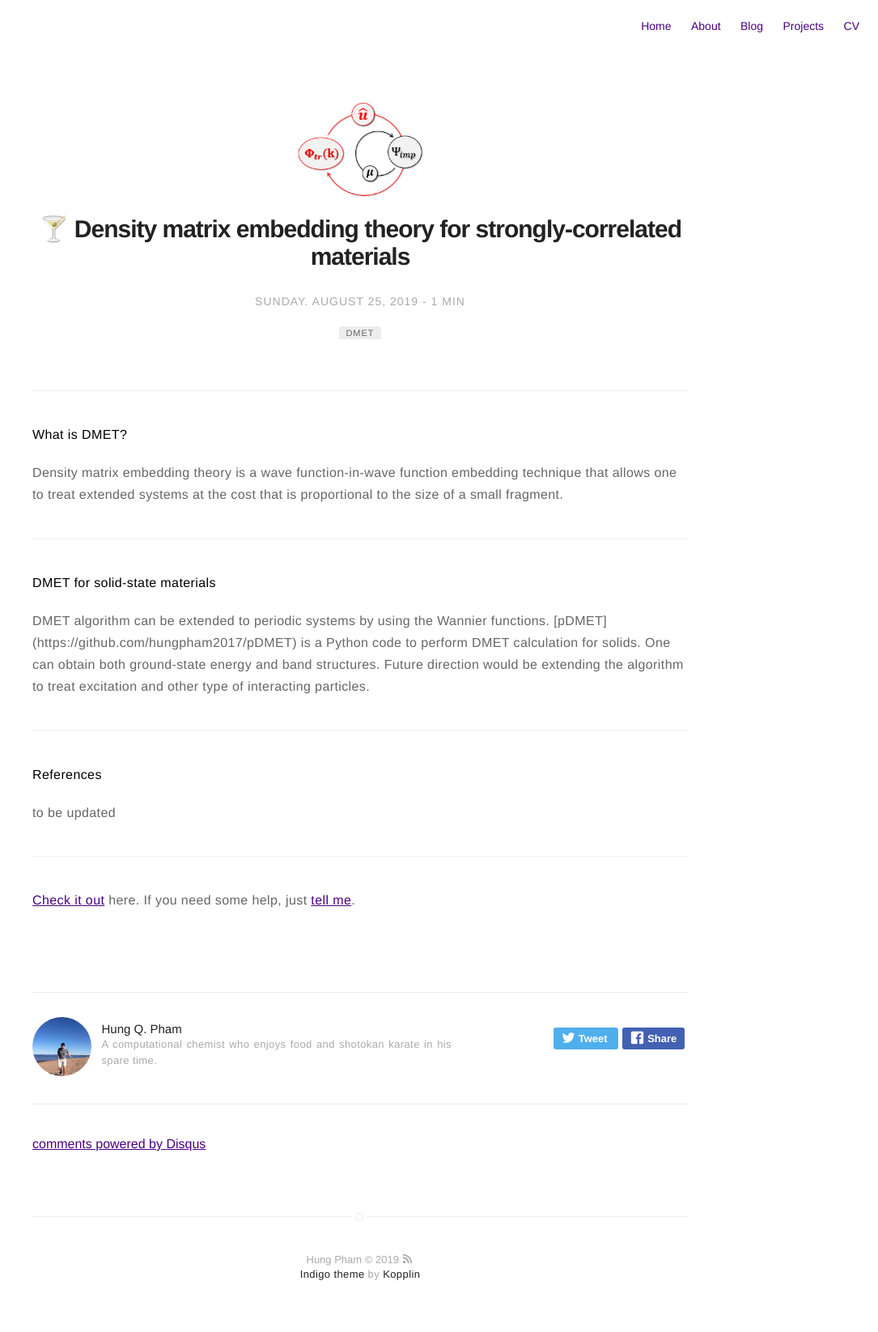
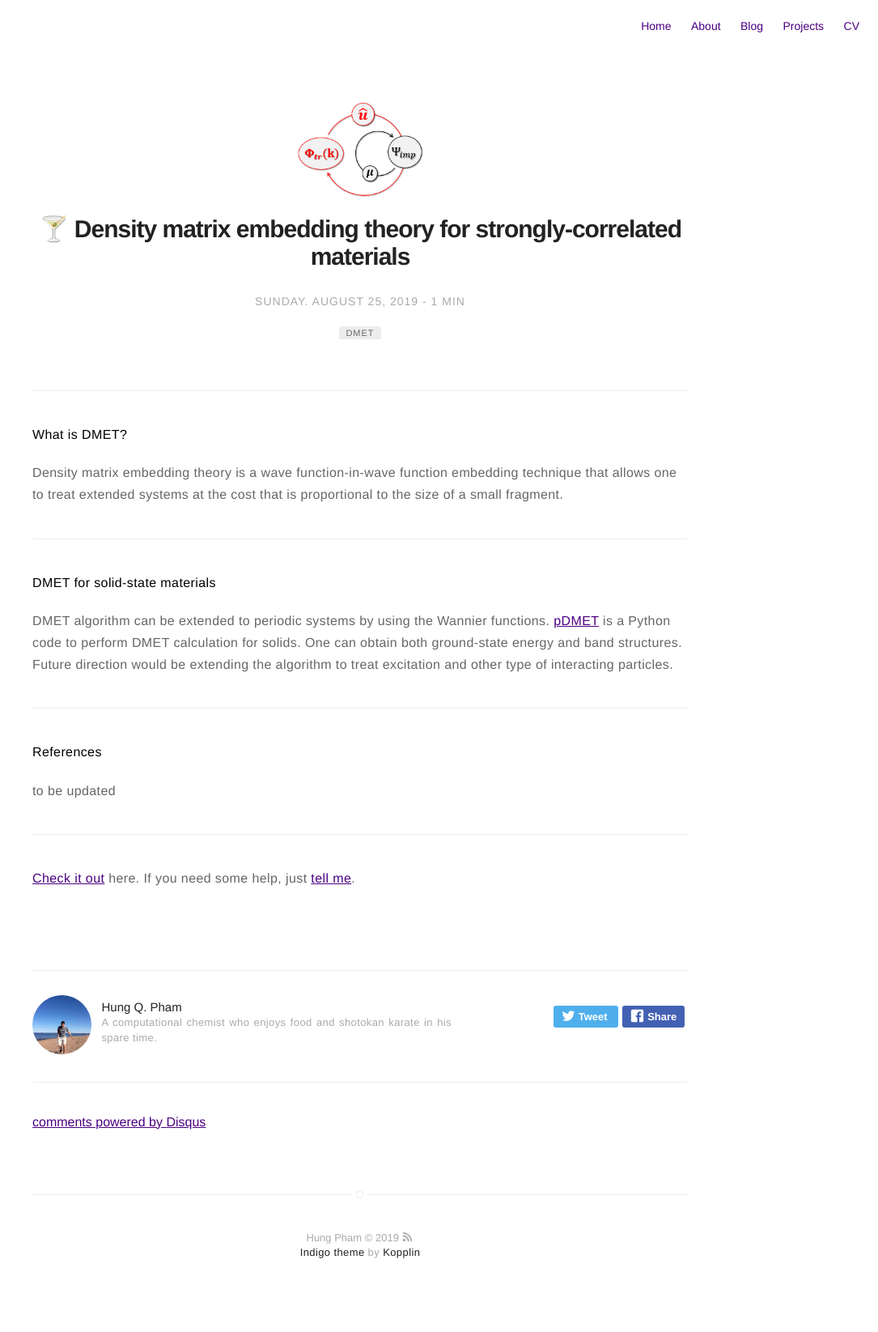
Before and after one commit to hungpham2017/hungpham2017.github.io, a Jekyll site: the page built from _posts/2019-08-25-pDMET.markdown, in a window 1280 px wide. Shown: the whole page at 81% size, without its empty margins (195-1280 px from the left). Built offline with Jekyll 4.4.1, drawn with Linux system fonts in a browser that asks for light colours; emoji names are drawn with the system emoji font; comment, search, counter and statistics services are not loaded; after the commit the page ends 1618 px from its top, so only the background shows below that; some of the changed lines change nothing that is shown.

Commit message:
updating pDMET

```diff
--- a/_posts/2019-08-25-pDMET.markdown
+++ b/_posts/2019-08-25-pDMET.markdown
@@ -28,7 +28,7 @@ at the cost that is proportional to the size of a small fragment.
 **DMET for solid-state materials**
 <p>
 DMET algorithm can be extended to periodic systems by using the Wannier functions.
-[pDMET](https://github.com/hungpham2017/pDMET) is a Python code to perform DMET calculation for solids.
+<a href="https://github.com/hungpham2017/pDMET">pDMET</a> is a Python code to perform DMET calculation for solids.
 One can obtain both ground-state energy and band structures. Future direction would be extending the algorithm
 to treat excitation and other type of interacting particles.
 </p>
```
